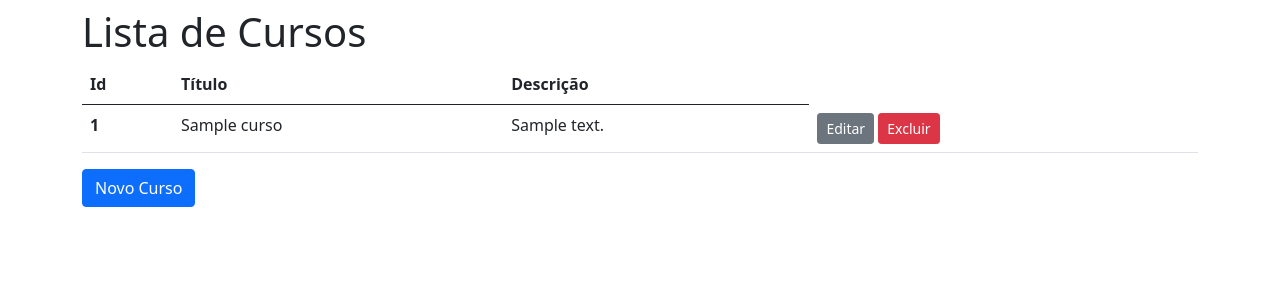
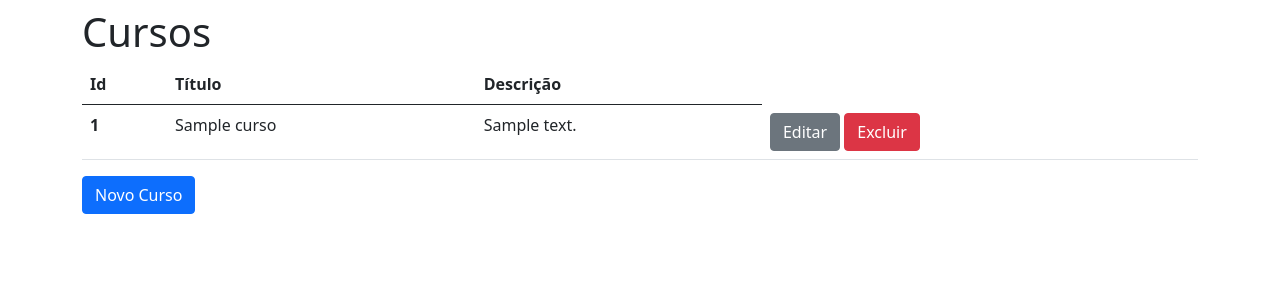
Before and after one commit to Tojhin7/Projeto-de-site-de-cursos-online, a Django app: page /cursos/ in a window 1280 px wide. Shown: the part 56-356 px from the top of the page. Run offline with Django 5.2, Linux system fonts and the light colour scheme; a user stored in the database is signed in; tables that the repository leaves empty hold one stand-in row (values such as "Sample post").

Commit message:
Mais um upload

```diff
--- a/webcursos/app_cursos/templates/app_cursos/cursos_list.html
+++ b/webcursos/app_cursos/templates/app_cursos/cursos_list.html
@@ -1,11 +1,11 @@
 {% extends "base.html" %}
 
 {% block page_title %}
-    Lista de Cursos
+    Cursos
 {% endblock page_title %}
 
 {% block content %}
-<h1>Lista de Cursos</h1>
+<h1>Cursos</h1>
 
 <table class="table">
         <thead>
@@ -22,8 +22,8 @@
                     <td>{{curso.title}}</td>
                     <td>{{curso.description}}</td>
                     <td>
-                        <a href="{% url "cursos_update" pk=curso.pk %}" class="btn btn-sm btn-secondary">Editar</a>
-                        <a href="{% url "cursos_delete" pk=curso.pk %}" class="btn btn-sm btn-danger">Excluir</a>
+                        <a href="{% url "cursos_update" pk=curso.pk %}" class="btn btn-secondary">Editar</a>
+                        <a href="{% url "cursos_delete" pk=curso.pk %}" class="btn btn-danger">Excluir</a>
                     </td>
                 </tr>
             {% endfor %}
```
Also changed, not shown: README.md, image-1.png (added), image-10.png (added), image-11.png (added), image-12.png (added), image-2.png (added), image-3.png (added), image-4.png (added), image-5.png (added), image-6.png (added), image-7.png (added), image-8.png (added), image-9.png (added), image.png (added), 1 more files.
